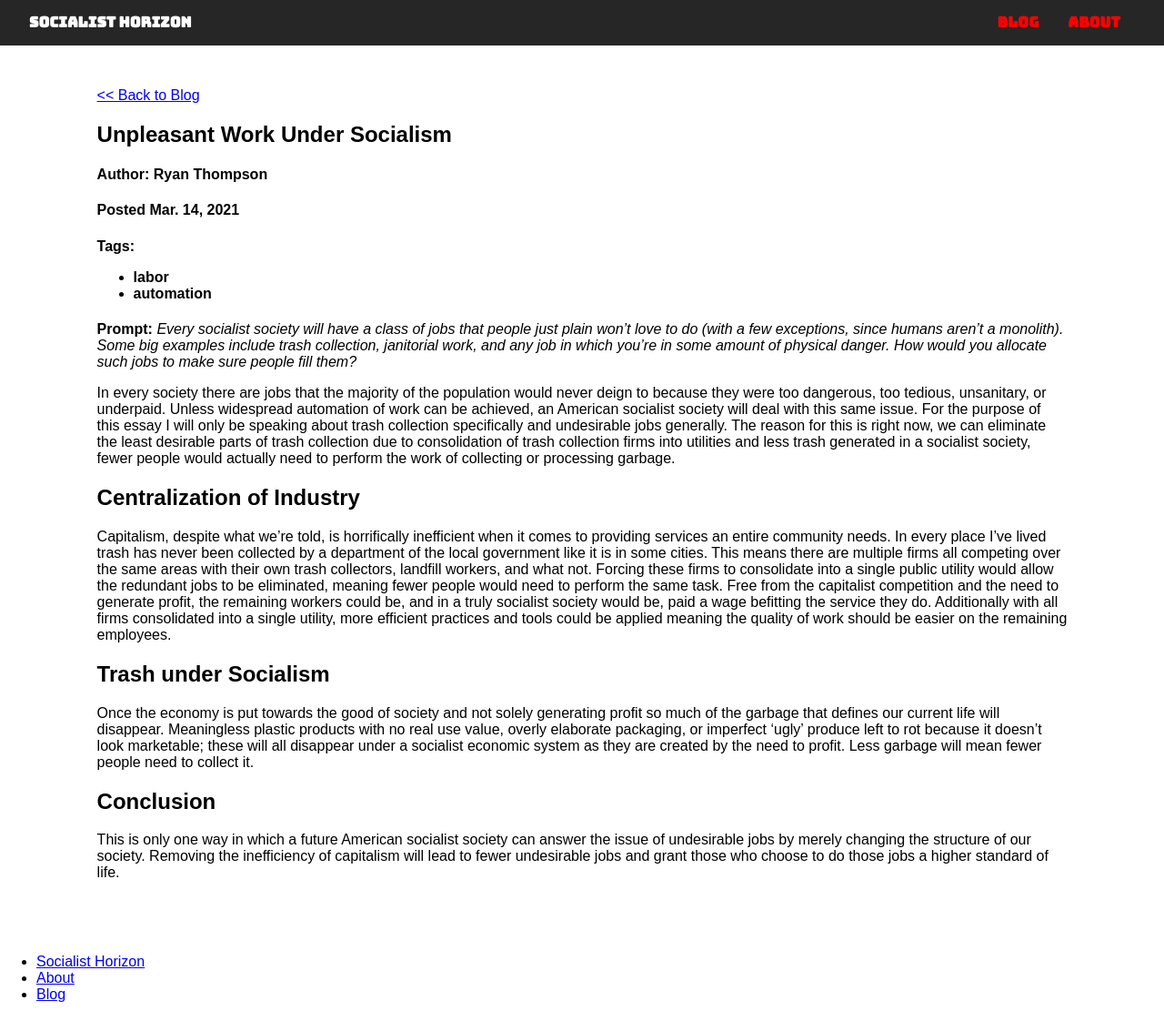
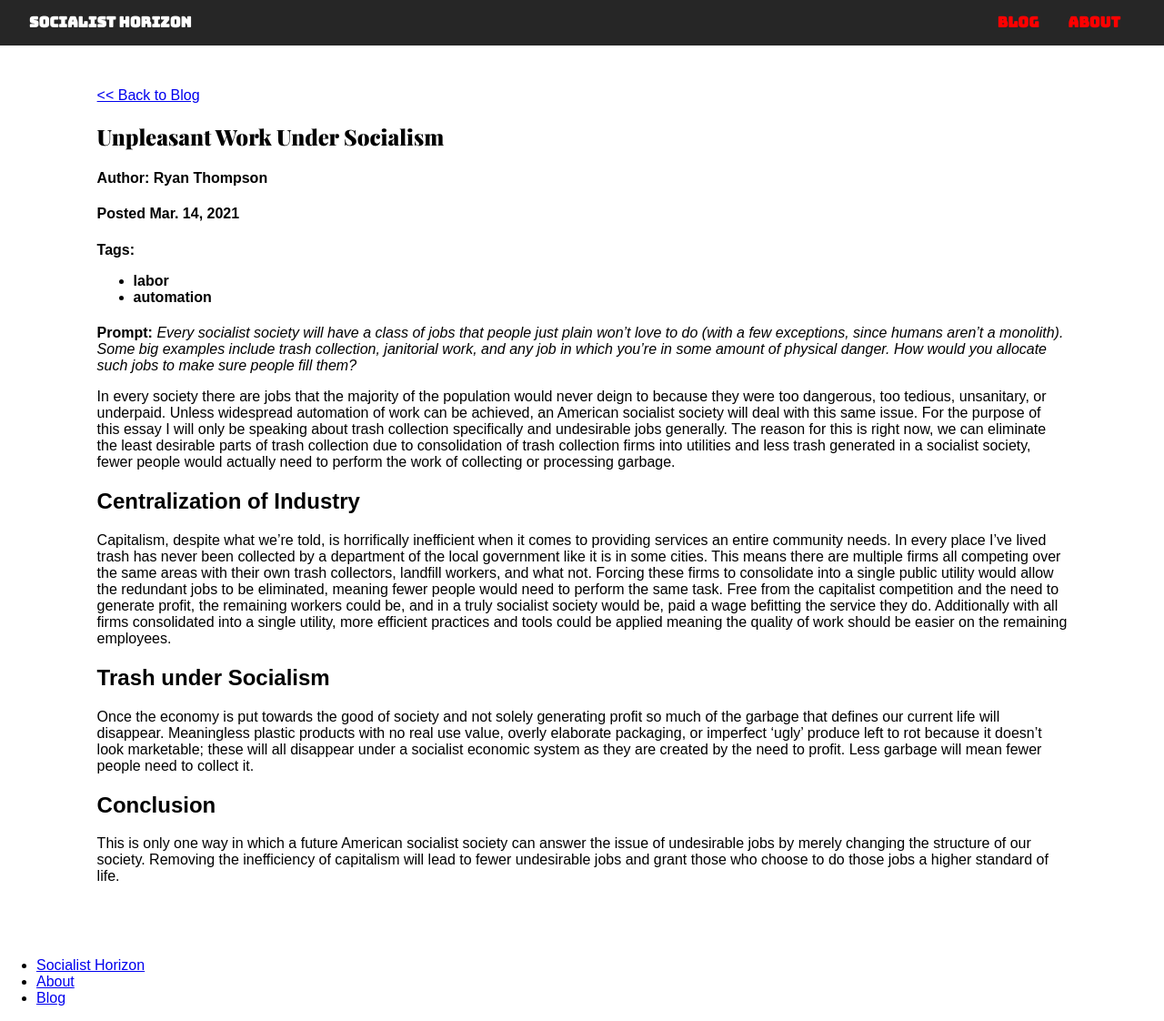
Before and after one commit to socialisthorizon/socialisthorizon.github.io, a Jekyll site: the page built from collections/_posts/2021-03-14-unpleasant-work-ryan.md, in a window 1280 px wide and 1122 px high. Shown: the whole window at 91% size. Built offline with Jekyll 4.4.1, drawn with Linux system fonts in a browser that asks for light colours; some web fonts are replaced.

Commit message:
Add playfair display

```diff
--- a/_includes/head.html
+++ b/_includes/head.html
@@ -17,7 +17,7 @@
     <link rel="shortcut icon" href="{{ site.baseurl }}/favicon.ico" type="image/x-icon">
     <!-- fonts: -->
     <link rel="preconnect" href="https://fonts.gstatic.com">
-    <link href="https://fonts.googleapis.com/css2?family=Bungee&family=Nanum+Myeongjo:wght@400;700&display=swap" rel="stylesheet">
+    <link href="https://fonts.googleapis.com/css2?family=Bungee&family=Playfair+Display:ital,wght@0,400;0,700;0,900;1,400;1,700;1,900&display=swap" rel="stylesheet">
     <link rel="stylesheet" href="https://use.typekit.net/tdx0syp.css">
     <!-- css: -->
     <link rel="stylesheet" href="{{ 'assets/css/style.css' | relative_url }}" type="text/css">
--- a/assets/css/_sass/_layouts/_post.scss
+++ b/assets/css/_sass/_layouts/_post.scss
@@ -11,7 +11,8 @@
 }
 
 .post-meta__title {
-
+	font-family: $playfair;
+	font-weight: 900;
 }
 
 .blog-post__author {
--- a/assets/css/_sass/_vars/_fonts.scss
+++ b/assets/css/_sass/_vars/_fonts.scss
@@ -2,7 +2,7 @@
 
 // Google:
 $bungee: 'Bungee', cursive;
-$nanum: 'Nanum Myeongjo', serif;
+$playfair: 'Playfair Display', serif;
 
 // Adobe:
 $proxima-nova: proxima-nova, sans-serif;
```
